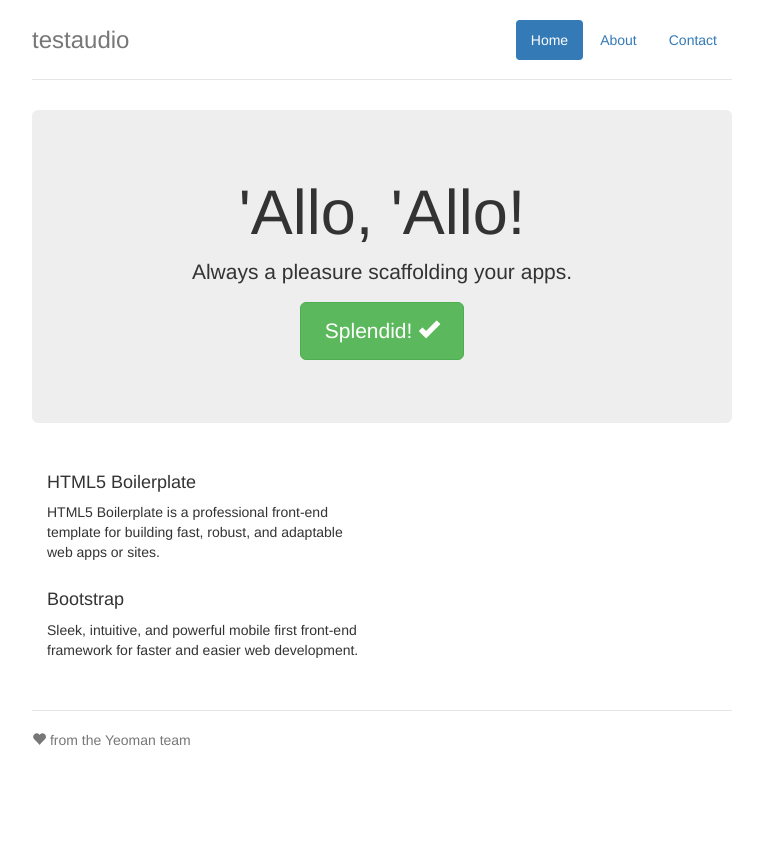
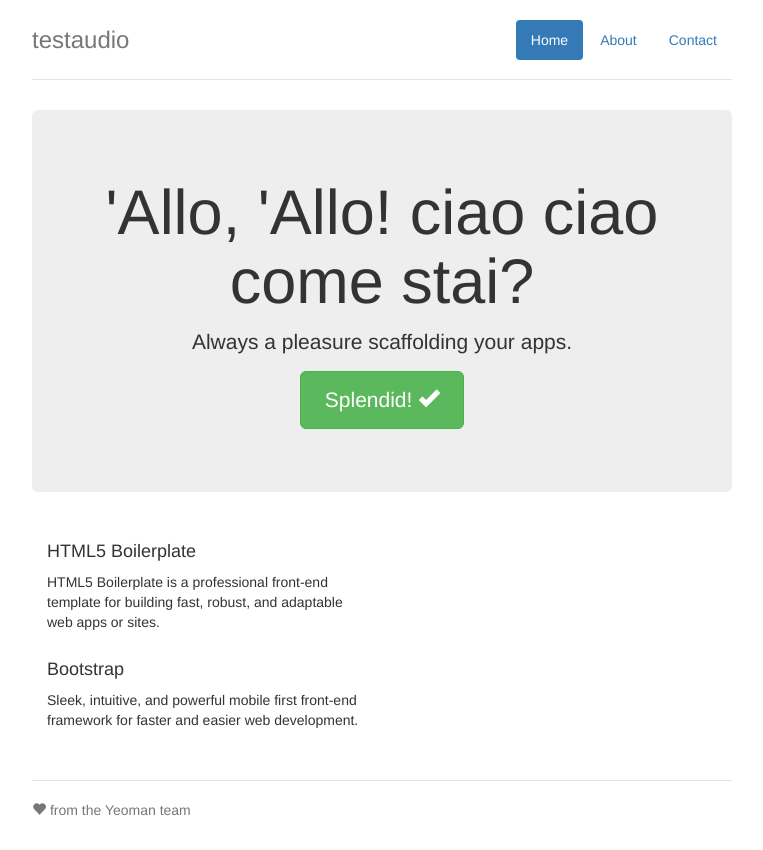
Before and after one commit to unimi-ctu/AudioTest, a website: page app/index.html in a window 1280 px wide. Shown: the whole page, without its empty margins (258-1021 px from the left). Before the commit the page ends 800 px from the top, so only its background shows below. Drawn offline with nearby package versions, Linux system fonts and the light colour scheme; files that its build step writes are made by us from their sources.

Commit message:
ho fatto delle modifiche

```diff
--- a/app/index.html
+++ b/app/index.html
@@ -33,7 +33,7 @@
       </div>
 
       <div class="jumbotron">
-        <h1>'Allo, 'Allo!</h1>
+        <h1>'Allo, 'Allo! ciao ciao come stai?</h1>
         <p class="lead">Always a pleasure scaffolding your apps.</p>
         <p><a class="btn btn-lg btn-success" href="#">Splendid! <span class="glyphicon glyphicon-ok"></span></a></p>
       </div>
```
